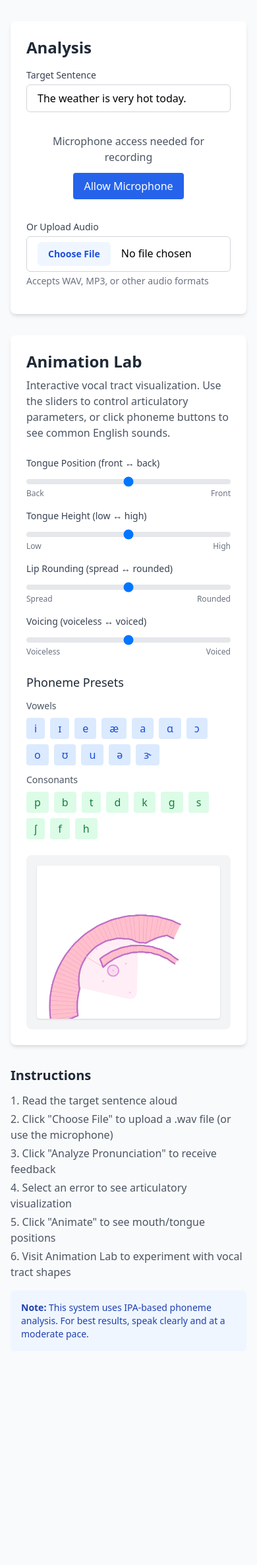
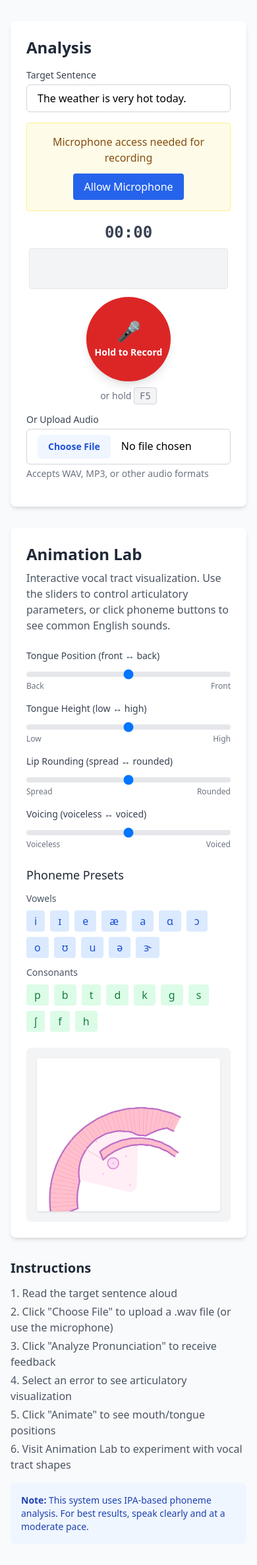
Before and after one commit to tonypace/speech-guider, a FastAPI app: page / in a window 390 px wide. Shown: the part 192-2564 px from the top of the page at 66% size. Before the commit the page ends 2223 px from the top, so only its background shows below. Run offline with FastAPI, Linux system fonts and the light colour scheme; parts of the project's set-up code (start-up, migrations or seed data) failed here and were passed over; some libraries are stand-ins or nearby versions.

Commit message:
Fix recorder initialization and error handling
- Added HTTPS detection (mediaDevices requires HTTPS except localhost)
- Fixed permission prompt to not replace entire UI
- Added inline styles to ensure recorder is always visible
- Better error messages for unsupported browsers
- Added type=button to prevent form submission
- Improved DOM element detection with logging
- File upload fallback now shown when microphone unavailable

```diff
--- a/app/templates/index.html
+++ b/app/templates/index.html
@@ -40,25 +40,27 @@
                 </div>
 
                 <!-- Intercom Recorder -->
-                <div id="recorder" class="mb-4 text-center">
+                <div id="recorder" class="mb-4 text-center" style="display: block;">
                     <div class="recorder-status mb-3">
                         <div class="text-2xl font-mono font-bold text-gray-700 mb-2" id="rec-timer">00:00</div>
-                        <canvas id="waveform" width="300" height="60" class="mx-auto rounded bg-gray-100"></canvas>
+                        <canvas id="waveform" width="300" height="60" class="mx-auto rounded bg-gray-100 border border-gray-200"></canvas>
                     </div>
 
                     <button id="record-btn"
-                            class="record-button w-32 h-32 rounded-full bg-red-600 text-white font-semibold text-lg shadow-lg hover:bg-red-700 focus:outline-none focus:ring-4 focus:ring-red-300 transition-all transform hover:scale-105 active:scale-95">
-                        <span class="mic-icon text-3xl block mb-1">🎤</span>
-                        <span class="btn-text text-sm">Hold to Record</span>
+                            type="button"
+                            class="w-32 h-32 rounded-full bg-red-600 text-white font-semibold text-lg shadow-lg hover:bg-red-700 focus:outline-none focus:ring-4 focus:ring-red-300 transition-all transform hover:scale-105 active:scale-95"
+                            style="display: inline-flex; flex-direction: column; align-items: center; justify-content: center;">
+                        <span class="text-3xl mb-1">🎤</span>
+                        <span class="text-sm">Hold to Record</span>
                     </button>
 
-                    <div class="keyboard-hint mt-3 text-sm text-gray-500">
+                    <div class="mt-3 text-sm text-gray-500">
                         or hold <kbd class="bg-gray-100 px-2 py-1 rounded border border-gray-300 font-mono">F5</kbd>
                     </div>
                 </div>
 
-                <!-- File Upload Fallback (hidden when recorder works) -->
-                <div id="file-upload-section" class="mb-4 hidden">
+                <!-- File Upload Fallback (shown when recorder unavailable) -->
+                <div id="file-upload-section" class="mb-4" style="display: none;">
                     <label for="audio" class="block text-sm font-medium text-gray-700 mb-1">Or Upload Audio</label>
                     <input type="file"
                            id="audio"
--- a/static/js/recorder.js
+++ b/static/js/recorder.js
@@ -75,6 +75,20 @@ class IntercomRecorder {
     }
 
     async init() {
+        // Check if mediaDevices is supported
+        if (!navigator.mediaDevices || !navigator.mediaDevices.getUserMedia) {
+            console.error('MediaDevices API not supported');
+            this.showNotSupportedMessage();
+            return;
+        }
+
+        // Check if running on HTTPS (required for getUserMedia except localhost)
+        if (window.location.protocol !== 'https:' && window.location.hostname !== 'localhost') {
+            console.error('HTTPS required for microphone access');
+            this.showHttpsRequiredMessage();
+            return;
+        }
+
         try {
             const stream = await navigator.mediaDevices.getUserMedia({ audio: true });
             this.setupRecorder(stream);
@@ -94,18 +108,59 @@ class IntercomRecorder {
     }
 
     showPermissionPrompt() {
+        // Don't replace the entire container - just show a message above it
+        const msgDiv = document.createElement('div');
+        msgDiv.id = 'mic-permission-msg';
+        msgDiv.className = 'text-center p-4 bg-yellow-50 border border-yellow-200 rounded mb-4';
+        msgDiv.innerHTML = `
+            <p class="text-yellow-800 mb-3">Microphone access needed for recording</p>
+            <button onclick="recorder.init(); document.getElementById('mic-permission-msg').remove();"
+                    class="bg-blue-600 text-white px-4 py-2 rounded hover:bg-blue-700 transition">
+                Allow Microphone
+            </button>
+        `;
+
+        if (this.recorderContainer && !document.getElementById('mic-permission-msg')) {
+            this.recorderContainer.parentNode.insertBefore(msgDiv, this.recorderContainer);
+        }
+
+        // Keep file upload as fallback
+        if (this.fileUploadSection) {
+            this.fileUploadSection.style.display = 'block';
+        }
+    }
+
+    showNotSupportedMessage() {
+        const msgDiv = document.createElement('div');
+        msgDiv.className = 'text-center p-4 bg-red-50 border border-red-200 rounded mb-4';
+        msgDiv.innerHTML = `
+            <p class="text-red-800 mb-2">Your browser doesn't support microphone recording.</p>
+            <p class="text-sm text-red-600">Please use the file upload option below.</p>
+        `;
+
         if (this.recorderContainer) {
-            this.recorderContainer.innerHTML = `
-                <div class="text-center p-4">
-                    <p class="text-gray-600 mb-3">Microphone access needed for recording</p>
-                    <button onclick="recorder.init()"
-                            class="bg-blue-600 text-white px-4 py-2 rounded hover:bg-blue-700 transition">
-                        Allow Microphone
-                    </button>
-                </div>
-            `;
+            this.recorderContainer.parentNode.insertBefore(msgDiv, this.recorderContainer);
+            this.recorderContainer.style.display = 'none';
         }
-        // Keep file upload as fallback
+
+        if (this.fileUploadSection) {
+            this.fileUploadSection.style.display = 'block';
+        }
+    }
+
+    showHttpsRequiredMessage() {
+        const msgDiv = document.createElement('div');
+        msgDiv.className = 'text-center p-4 bg-orange-50 border border-orange-200 rounded mb-4';
+        msgDiv.innerHTML = `
+            <p class="text-orange-800 mb-2">HTTPS Required</p>
+            <p class="text-sm text-orange-600">Microphone access requires HTTPS. Please use the file upload option below.</p>
+        `;
+
+        if (this.recorderContainer) {
+            this.recorderContainer.parentNode.insertBefore(msgDiv, this.recorderContainer);
+            this.recorderContainer.style.display = 'none';
+        }
+
         if (this.fileUploadSection) {
             this.fileUploadSection.style.display = 'block';
         }
@@ -456,6 +511,30 @@ class IntercomRecorder {
 
 // Initialize recorder when DOM is ready
 document.addEventListener('DOMContentLoaded', () => {
+    console.log('DOM loaded, initializing recorder...');
+
+    // Check if required elements exist
+    const recordBtn = document.getElementById('record-btn');
+    const recorderContainer = document.getElementById('recorder');
+
+    if (!recordBtn) {
+        console.error('Record button not found in DOM');
+        return;
+    }
+
+    if (!recorderContainer) {
+        console.error('Recorder container not found in DOM');
+        return;
+    }
+
+    console.log('Found recorder elements, creating instance...');
     window.recorder = new IntercomRecorder();
-    window.recorder.init();
+
+    // Always show the recorder UI first
+    recorderContainer.style.display = 'block';
+
+    // Then try to initialize microphone
+    window.recorder.init().catch(err => {
+        console.error('Failed to initialize recorder:', err);
+    });
 });
```
